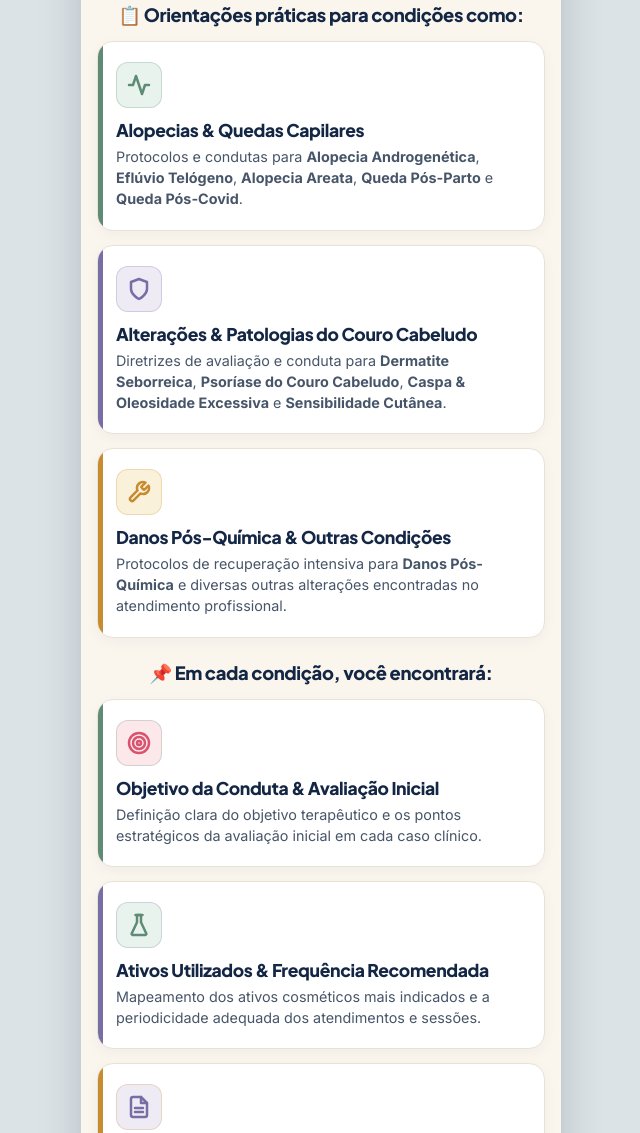
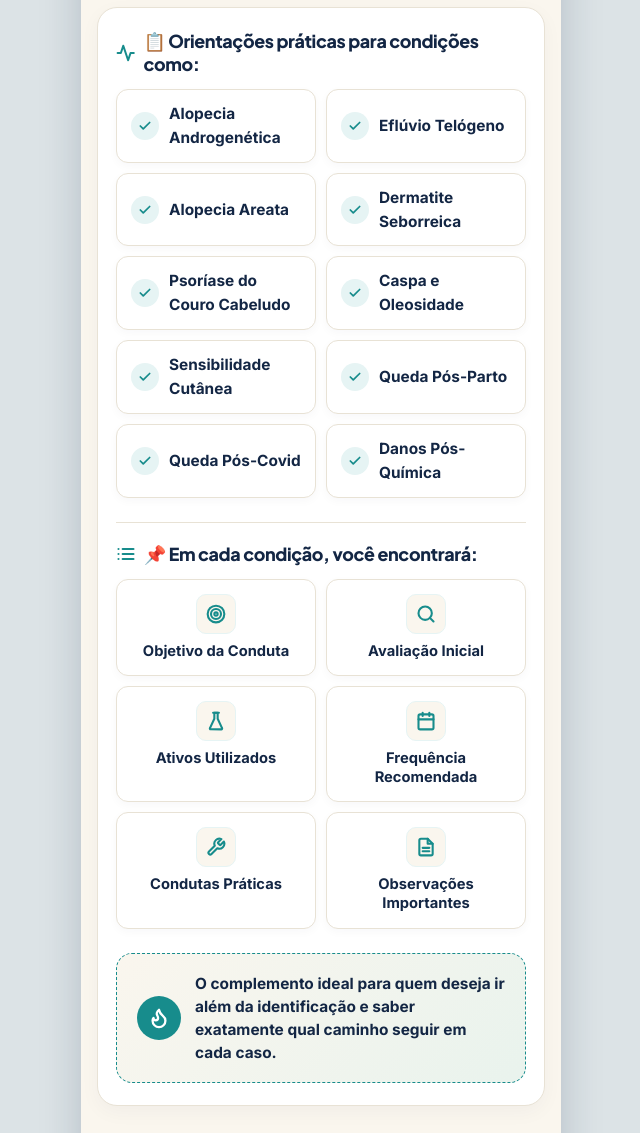
Before and after one commit to whinginh0/mapa-mental-, a website built with Vite: page upsell.html in a window 1280 px wide. Shown: the part 1329-2462 px from the top of the page, without its empty margins (319-959 px from the left). Built offline with nearby package versions, Linux system fonts and the light colour scheme.

Commit message:
style: reformula secoes do upsell com tags individuais de condicoes e 6 cards de pilares

```diff
--- a/upsell.html
+++ b/upsell.html
@@ -41,6 +41,7 @@
   <!-- External Stylesheet -->
   <link rel="stylesheet" href="style.css">
   <style>
+    /* --- DESIGN PREMIUM REFINADO PARA O UPSELL --- */
     .congratulations-banner {
       background: linear-gradient(135deg, #059669 0%, #047857 100%);
       color: #FFFFFF !important;
@@ -60,7 +61,7 @@
       font-family: 'Plus Jakarta Sans', sans-serif;
       font-size: 1.05rem;
       font-weight: 800;
-      margin-bottom: 8px;
+      margin-bottom: 6px;
       display: flex;
       align-items: center;
       justify-content: center;
@@ -74,6 +75,92 @@
       font-weight: 500;
     }
 
+    /* Grid de Condições Clínicas em Tags Visuais */
+    .conditions-grid-tags {
+      display: grid;
+      grid-template-columns: 1fr;
+      gap: 10px;
+      margin: 14px 0 24px 0;
+    }
+    @media (min-width: 480px) {
+      .conditions-grid-tags {
+        grid-template-columns: 1fr 1fr;
+      }
+    }
+    .condition-tag-card {
+      background: #FFFFFF;
+      border: 1.5px solid #E8E2D5;
+      border-radius: 12px;
+      padding: 12px 14px;
+      display: flex;
+      align-items: center;
+      gap: 10px;
+      box-shadow: 0 3px 10px rgba(19, 38, 68, 0.03);
+      transition: transform 0.2s ease, border-color 0.2s ease;
+    }
+    .condition-tag-card:hover {
+      border-color: #178C8C;
+      transform: translateY(-2px);
+    }
+    .condition-tag-icon {
+      width: 28px;
+      height: 28px;
+      min-width: 28px;
+      border-radius: 50%;
+      background-color: #E6F4F4;
+      color: #178C8C;
+      display: flex;
+      align-items: center;
+      justify-content: center;
+    }
+    .condition-tag-name {
+      font-size: 0.88rem;
+      font-weight: 700;
+      color: var(--azul-escuro, #132644);
+    }
+
+    /* Grid de 6 Pilares da Estrutura */
+    .structure-pillars-grid {
+      display: grid;
+      grid-template-columns: 1fr 1fr;
+      gap: 10px;
+      margin-top: 14px;
+    }
+    @media (max-width: 360px) {
+      .structure-pillars-grid {
+        grid-template-columns: 1fr;
+      }
+    }
+    .pillar-card {
+      background-color: #FFFFFF;
+      border: 1.5px solid #E8E2D5;
+      border-radius: 12px;
+      padding: 14px 12px;
+      display: flex;
+      flex-direction: column;
+      align-items: center;
+      text-align: center;
+      gap: 8px;
+      box-shadow: 0 3px 10px rgba(19, 38, 68, 0.03);
+    }
+    .pillar-icon-badge {
+      width: 40px;
+      height: 40px;
+      border-radius: 10px;
+      background: #FAF6EE;
+      color: #178C8C;
+      display: flex;
+      align-items: center;
+      justify-content: center;
+      border: 1px solid #E6F4F4;
+    }
+    .pillar-title {
+      font-size: 0.84rem;
+      font-weight: 800;
+      color: var(--azul-escuro, #132644);
+      line-height: 1.3;
+    }
+
     .custom-callout-card {
       background: linear-gradient(135deg, #FAF6EE 0%, #E9F3ED 100%);
       border: 1.5px dashed var(--teal-clinico, #178C8C);
@@ -82,7 +169,7 @@
       display: flex;
       align-items: center;
       gap: 14px;
-      margin-top: 20px;
+      margin-top: 24px;
     }
     .custom-callout-icon {
       width: 44px;
@@ -102,7 +189,7 @@
       line-height: 1.5;
     }
 
-    /* --- RESPONSIVIDADE MOBILE PERFEITA (< 480px) --- */
+    /* Responsividade Mobile */
     @media (max-width: 480px) {
       .top-bar-content {
         gap: 6px;
@@ -156,29 +243,22 @@
         margin-bottom: 14px !important;
       }
 
-      .audience-grid {
-        gap: 12px;
+      .condition-tag-card {
+        padding: 10px 12px;
       }
-      .audience-card {
-        padding: 16px 14px;
+      .condition-tag-name {
+        font-size: 0.82rem;
       }
-      .audience-card-icon {
-        width: 40px;
-        height: 40px;
-        margin-bottom: 10px;
+
+      .pillar-card {
+        padding: 12px 8px;
       }
-      .audience-card-icon svg {
-        width: 20px;
-        height: 20px;
+      .pillar-icon-badge {
+        width: 36px;
+        height: 36px;
       }
-      .audience-card-title {
-        font-size: 0.94rem;
-        line-height: 1.3;
-        margin-bottom: 6px;
-      }
-      .audience-card-desc {
-        font-size: 0.82rem;
-        line-height: 1.45;
+      .pillar-title {
+        font-size: 0.80rem;
       }
 
       .custom-callout-card {
@@ -189,10 +269,6 @@
         width: 36px;
         height: 36px;
         min-width: 36px;
-      }
-      .custom-callout-icon svg {
-        width: 18px;
-        height: 18px;
       }
       .custom-callout-text {
         font-size: 0.80rem;
@@ -228,7 +304,7 @@
         <svg style="width: 20px; height: 20px;" viewBox="0 0 24 24" fill="none" stroke="currentColor" stroke-width="2.5" stroke-linecap="round" stroke-linejoin="round"><path d="M22 11.08V12a10 10 0 1 1-5.93-9.14"></path><polyline points="22 4 12 14.01 9 11.01"></polyline></svg>
         PARABÉNS PELA SUA AQUISIÇÃO!
       </div>
-      <p style="font-size: 0.86rem; line-height: 1.5; opacity: 0.96;">
+      <p class="congratulations-text">
         Seu acesso ao <strong>+100 Mapas Mentais Ilustrados para Saúde Capilar</strong> já foi enviado para o seu e-mail de compra! Mas antes de sair daqui, veja este complemento exclusivo:
       </p>
     </div>
@@ -249,7 +325,7 @@
         Saiba exatamente o que fazer em cada situação clínica.
       </p>
 
-      <!-- SEÇÃO 1: INTRODUÇÃO EM CARDS VISUAIS ELEGANTES (ESTILO AUDIENCE-CARD) -->
+      <!-- CARDS DE INTRODUÇÃO VISUAL -->
       <div class="audience-grid">
         <!-- Card 1: Verde Sábio -->
         <div class="audience-card fade-in-element visible">
@@ -291,104 +367,152 @@
       </div>
     </section>
 
-    <!-- 4. CONTEÚDO DETALHADO DO GUIA PRÁTICO EM CARDS VISUAIS -->
+    <!-- 4. SEÇÃO "O QUE VOCÊ VAI ENCONTRAR NO GUIA PRÁTICO" -->
     <section class="audience-section section-spacing" style="padding-top: 10px;">
       <div class="section-header">
         <h2 class="section-title">O que você vai encontrar no <span class="hl-pink">Guia Prático</span></h2>
         <p class="section-subtitle">Orientações práticas para as principais alterações capilares da rotina clínica.</p>
       </div>
 
-      <!-- CARDS DAS CONDIÇÕES CLÍNICAS COBERTAS -->
-      <div style="margin-bottom: 24px;">
-        <h3 style="font-size: 1.05rem; font-weight: 800; color: var(--azul-escuro); margin-bottom: 14px; text-align: center;">
+      <!-- CARD CONTAINER PRINCIPAL DA SEÇÃO DE CONTEÚDO -->
+      <div style="background-color: #FFFFFF; border: 1.5px solid var(--cinza-borda); border-radius: 20px; padding: 22px 18px; box-shadow: 0 6px 20px rgba(19, 38, 68, 0.04);">
+
+        <!-- A. GRID DE TAGS INDIVIDUAIS DE CONDIÇÕES CLÍNICAS -->
+        <h3 style="font-size: 1.02rem; font-weight: 800; color: var(--azul-escuro); margin-bottom: 12px; display: flex; align-items: center; gap: 8px;">
+          <svg style="width: 20px; height: 20px; stroke: #178C8C;" viewBox="0 0 24 24" fill="none" stroke-width="2.5" stroke-linecap="round" stroke-linejoin="round"><path d="M22 12h-4l-3 9L9 3l-3 9H2"/></svg>
           📋 Orientações práticas para condições como:
         </h3>
 
-        <div class="audience-grid">
-          <!-- Card 1: Alopecias & Quedas (Verde Sábio) -->
-          <div class="audience-card fade-in-element visible">
-            <div class="audience-card-icon" style="background-color: #E9F3ED; color: #5E8B75;">
-              <svg class="svg-icon" viewBox="0 0 24 24" fill="none" stroke="#5E8B75" stroke-width="2.5" stroke-linecap="round" stroke-linejoin="round">
-                <path d="M22 12h-4l-3 9L9 3l-3 9H2"/>
-              </svg>
+        <div class="conditions-grid-tags">
+          <div class="condition-tag-card">
+            <div class="condition-tag-icon">
+              <svg style="width: 14px; height: 14px;" viewBox="0 0 24 24" fill="none" stroke="currentColor" stroke-width="3" stroke-linecap="round" stroke-linejoin="round"><polyline points="20 6 9 17 4 12"></polyline></svg>
             </div>
-            <h3 class="audience-card-title">Alopecias & Quedas Capilares</h3>
-            <p class="audience-card-desc">Protocolos e condutas para <strong>Alopecia Androgenética</strong>, <strong>Eflúvio Telógeno</strong>, <strong>Alopecia Areata</strong>, <strong>Queda Pós-Parto</strong> e <strong>Queda Pós-Covid</strong>.</p>
+            <span class="condition-tag-name">Alopecia Androgenética</span>
           </div>
 
-          <!-- Card 2: Patologias do Couro (Roxo Suave) -->
-          <div class="audience-card fade-in-element visible">
-            <div class="audience-card-icon" style="background-color: #EFEBF5; color: #796DA6;">
-              <svg class="svg-icon" viewBox="0 0 24 24" fill="none" stroke="#796DA6" stroke-width="2.5" stroke-linecap="round" stroke-linejoin="round">
-                <path d="M12 22s8-4 8-10V5l-8-3-8 3v7c0 6 8 10 8 10z"/>
-              </svg>
+          <div class="condition-tag-card">
+            <div class="condition-tag-icon">
+              <svg style="width: 14px; height: 14px;" viewBox="0 0 24 24" fill="none" stroke="currentColor" stroke-width="3" stroke-linecap="round" stroke-linejoin="round"><polyline points="20 6 9 17 4 12"></polyline></svg>
             </div>
-            <h3 class="audience-card-title">Alterações & Patologias do Couro Cabeludo</h3>
-            <p class="audience-card-desc">Diretrizes de avaliação e conduta para <strong>Dermatite Seborreica</strong>, <strong>Psoríase do Couro Cabeludo</strong>, <strong>Caspa & Oleosidade Excessiva</strong> e <strong>Sensibilidade Cutânea</strong>.</p>
+            <span class="condition-tag-name">Eflúvio Telógeno</span>
           </div>
 
-          <!-- Card 3: Recuperação & Química (Ouro Âmbar) -->
-          <div class="audience-card fade-in-element visible">
-            <div class="audience-card-icon" style="background-color: #FAF1DA; color: #C88C30;">
-              <svg class="svg-icon" viewBox="0 0 24 24" fill="none" stroke="#C88C30" stroke-width="2.5" stroke-linecap="round" stroke-linejoin="round">
-                <path d="M14.7 6.3a1 1 0 0 0 0 1.4l1.6 1.6a1 1 0 0 0 1.4 0l3.77-3.77a6 6 0 0 1-7.94 7.94l-6.91 6.91a2.12 2.12 0 0 1-3-3l6.91-6.91a6 6 0 0 1 7.94-7.94l-3.76 3.76z"/>
-              </svg>
+          <div class="condition-tag-card">
+            <div class="condition-tag-icon">
+              <svg style="width: 14px; height: 14px;" viewBox="0 0 24 24" fill="none" stroke="currentColor" stroke-width="3" stroke-linecap="round" stroke-linejoin="round"><polyline points="20 6 9 17 4 12"></polyline></svg>
             </div>
-            <h3 class="audience-card-title">Danos Pós-Química & Outras Condições</h3>
-            <p class="audience-card-desc">Protocolos de recuperação intensiva para <strong>Danos Pós-Química</strong> e diversas outras alterações encontradas no atendimento profissional.</p>
+            <span class="condition-tag-name">Alopecia Areata</span>
           </div>
+
+          <div class="condition-tag-card">
+            <div class="condition-tag-icon">
+              <svg style="width: 14px; height: 14px;" viewBox="0 0 24 24" fill="none" stroke="currentColor" stroke-width="3" stroke-linecap="round" stroke-linejoin="round"><polyline points="20 6 9 17 4 12"></polyline></svg>
+            </div>
+            <span class="condition-tag-name">Dermatite Seborreica</span>
+          </div>
+
+          <div class="condition-tag-card">
+            <div class="condition-tag-icon">
+              <svg style="width: 14px; height: 14px;" viewBox="0 0 24 24" fill="none" stroke="currentColor" stroke-width="3" stroke-linecap="round" stroke-linejoin="round"><polyline points="20 6 9 17 4 12"></polyline></svg>
+            </div>
+            <span class="condition-tag-name">Psoríase do Couro Cabeludo</span>
+          </div>
+
+          <div class="condition-tag-card">
+            <div class="condition-tag-icon">
+              <svg style="width: 14px; height: 14px;" viewBox="0 0 24 24" fill="none" stroke="currentColor" stroke-width="3" stroke-linecap="round" stroke-linejoin="round"><polyline points="20 6 9 17 4 12"></polyline></svg>
+            </div>
+            <span class="condition-tag-name">Caspa e Oleosidade</span>
+          </div>
+
+          <div class="condition-tag-card">
+            <div class="condition-tag-icon">
+              <svg style="width: 14px; height: 14px;" viewBox="0 0 24 24" fill="none" stroke="currentColor" stroke-width="3" stroke-linecap="round" stroke-linejoin="round"><polyline points="20 6 9 17 4 12"></polyline></svg>
+            </div>
+            <span class="condition-tag-name">Sensibilidade Cutânea</span>
+          </div>
+
+          <div class="condition-tag-card">
+            <div class="condition-tag-icon">
+              <svg style="width: 14px; height: 14px;" viewBox="0 0 24 24" fill="none" stroke="currentColor" stroke-width="3" stroke-linecap="round" stroke-linejoin="round"><polyline points="20 6 9 17 4 12"></polyline></svg>
+            </div>
+            <span class="condition-tag-name">Queda Pós-Parto</span>
+          </div>
+
+          <div class="condition-tag-card">
+            <div class="condition-tag-icon">
+              <svg style="width: 14px; height: 14px;" viewBox="0 0 24 24" fill="none" stroke="currentColor" stroke-width="3" stroke-linecap="round" stroke-linejoin="round"><polyline points="20 6 9 17 4 12"></polyline></svg>
+            </div>
+            <span class="condition-tag-name">Queda Pós-Covid</span>
+          </div>
+
+          <div class="condition-tag-card">
+            <div class="condition-tag-icon">
+              <svg style="width: 14px; height: 14px;" viewBox="0 0 24 24" fill="none" stroke="currentColor" stroke-width="3" stroke-linecap="round" stroke-linejoin="round"><polyline points="20 6 9 17 4 12"></polyline></svg>
+            </div>
+            <span class="condition-tag-name">Danos Pós-Química</span>
           </div>
         </div>
 
-      <!-- CARDS DA ESTRUTURA INTERNA (EM CADA CONDIÇÃO VOCÊ ENCONTRARÁ) -->
-      <div>
-        <h3 style="font-size: 1.05rem; font-weight: 800; color: var(--azul-escuro); margin-bottom: 14px; text-align: center;">
+        <!-- B. OS 6 PILARES ESTRUTURAIS EM CARDS DEDICADOS -->
+        <h3 style="font-size: 1.02rem; font-weight: 800; color: var(--azul-escuro); margin-top: 24px; margin-bottom: 12px; border-top: 1px solid var(--cinza-borda); padding-top: 20px; display: flex; align-items: center; gap: 8px;">
+          <svg style="width: 20px; height: 20px; stroke: #178C8C;" viewBox="0 0 24 24" fill="none" stroke-width="2.5" stroke-linecap="round" stroke-linejoin="round"><line x1="8" y1="6" x2="21" y2="6"></line><line x1="8" y1="12" x2="21" y2="12"></line><line x1="8" y1="18" x2="21" y2="18"></line><line x1="3" y1="6" x2="3.01" y2="6"></line><line x1="3" y1="12" x2="3.01" y2="12"></line><line x1="3" y1="18" x2="3.01" y2="18"></line></svg>
           📌 Em cada condição, você encontrará:
         </h3>
 
-        <div class="audience-grid">
-          <!-- Card 1: Objetivo & Avaliação (Rosa Destaque) -->
-          <div class="audience-card fade-in-element visible">
-            <div class="audience-card-icon" style="background-color: #FCE8EB; color: #D9536F;">
-              <svg class="svg-icon" viewBox="0 0 24 24" fill="none" stroke="#D9536F" stroke-width="2.5" stroke-linecap="round" stroke-linejoin="round">
-                <circle cx="12" cy="12" r="10"></circle><circle cx="12" cy="12" r="6"></circle><circle cx="12" cy="12" r="2"></circle>
-              </svg>
+        <div class="structure-pillars-grid">
+          <div class="pillar-card">
+            <div class="pillar-icon-badge">
+              <svg style="width: 20px; height: 20px;" viewBox="0 0 24 24" fill="none" stroke="currentColor" stroke-width="2.5" stroke-linecap="round" stroke-linejoin="round"><circle cx="12" cy="12" r="10"></circle><circle cx="12" cy="12" r="6"></circle><circle cx="12" cy="12" r="2"></circle></svg>
             </div>
-            <h3 class="audience-card-title">Objetivo da Conduta & Avaliação Inicial</h3>
-            <p class="audience-card-desc">Definição clara do objetivo terapêutico e os pontos estratégicos da avaliação inicial em cada caso clínico.</p>
+            <div class="pillar-title">Objetivo da Conduta</div>
           </div>
 
-          <!-- Card 2: Ativos & Frequência (Verde Sábio) -->
-          <div class="audience-card fade-in-element visible">
-            <div class="audience-card-icon" style="background-color: #E9F3ED; color: #5E8B75;">
-              <svg class="svg-icon" viewBox="0 0 24 24" fill="none" stroke="#5E8B75" stroke-width="2.5" stroke-linecap="round" stroke-linejoin="round">
-                <path d="M10 2v7.31L4.75 20.5a1 1 0 0 0 .85 1.5h12.8a1 1 0 0 0 .85-1.5L14 9.31V2z"></path><line x1="8.5" y1="2" x2="15.5" y2="2"></line>
-              </svg>
+          <div class="pillar-card">
+            <div class="pillar-icon-badge">
+              <svg style="width: 20px; height: 20px;" viewBox="0 0 24 24" fill="none" stroke="currentColor" stroke-width="2.5" stroke-linecap="round" stroke-linejoin="round"><circle cx="11" cy="11" r="8"></circle><line x1="21" y1="21" x2="16.65" y2="16.65"></line></svg>
             </div>
-            <h3 class="audience-card-title">Ativos Utilizados & Frequência Recomendada</h3>
-            <p class="audience-card-desc">Mapeamento dos ativos cosméticos mais indicados e a periodicidade adequada dos atendimentos e sessões.</p>
+            <div class="pillar-title">Avaliação Inicial</div>
           </div>
 
-          <!-- Card 3: Condutas & Observações (Roxo Suave) -->
-          <div class="audience-card fade-in-element visible">
-            <div class="audience-card-icon" style="background-color: #EFEBF5; color: #796DA6;">
-              <svg class="svg-icon" viewBox="0 0 24 24" fill="none" stroke="#796DA6" stroke-width="2.5" stroke-linecap="round" stroke-linejoin="round">
-                <path d="M14 2H6a2 2 0 0 0-2 2v16a2 2 0 0 0 2 2h12a2 2 0 0 0 2-2V8z"></path><polyline points="14 2 14 8 20 8"></polyline><line x1="16" y1="13" x2="8" y2="13"></line><line x1="16" y1="17" x2="8" y2="17"></line>
-              </svg>
+          <div class="pillar-card">
+            <div class="pillar-icon-badge">
+              <svg style="width: 20px; height: 20px;" viewBox="0 0 24 24" fill="none" stroke="currentColor" stroke-width="2.5" stroke-linecap="round" stroke-linejoin="round"><path d="M10 2v7.31L4.75 20.5a1 1 0 0 0 .85 1.5h12.8a1 1 0 0 0 .85-1.5L14 9.31V2z"></path><line x1="8.5" y1="2" x2="15.5" y2="2"></line></svg>
             </div>
-            <h3 class="audience-card-title">Condutas Práticas & Observações Importantes</h3>
-            <p class="audience-card-desc">Passo a passo das condutas no atendimento e os alertas essenciais para conduzir com segurança e máxima eficácia.</p>
+            <div class="pillar-title">Ativos Utilizados</div>
           </div>
+
+          <div class="pillar-card">
+            <div class="pillar-icon-badge">
+              <svg style="width: 20px; height: 20px;" viewBox="0 0 24 24" fill="none" stroke="currentColor" stroke-width="2.5" stroke-linecap="round" stroke-linejoin="round"><rect x="3" y="4" width="18" height="18" rx="2" ry="2"></rect><line x1="16" y1="2" x2="16" y2="6"></line><line x1="8" y1="2" x2="8" y2="6"></line><line x1="3" y1="10" x2="21" y2="10"></line></svg>
+            </div>
+            <div class="pillar-title">Frequência Recomendada</div>
+          </div>
+
+          <div class="pillar-card">
+            <div class="pillar-icon-badge">
+              <svg style="width: 20px; height: 20px;" viewBox="0 0 24 24" fill="none" stroke="currentColor" stroke-width="2.5" stroke-linecap="round" stroke-linejoin="round"><path d="M14.7 6.3a1 1 0 0 0 0 1.4l1.6 1.6a1 1 0 0 0 1.4 0l3.77-3.77a6 6 0 0 1-7.94 7.94l-6.91 6.91a2.12 2.12 0 0 1-3-3l6.91-6.91a6 6 0 0 1 7.94-7.94l-3.76 3.76z"></path></svg>
+            </div>
+            <div class="pillar-title">Condutas Práticas</div>
+          </div>
+
+          <div class="pillar-card">
+            <div class="pillar-icon-badge">
+              <svg style="width: 20px; height: 20px;" viewBox="0 0 24 24" fill="none" stroke="currentColor" stroke-width="2.5" stroke-linecap="round" stroke-linejoin="round"><path d="M14 2H6a2 2 0 0 0-2 2v16a2 2 0 0 0 2 2h12a2 2 0 0 0 2-2V8z"></path><polyline points="14 2 14 8 20 8"></polyline><line x1="16" y1="13" x2="8" y2="13"></line><line x1="16" y1="17" x2="8" y2="17"></line></svg>
+            </div>
+            <div class="pillar-title">Observações Importantes</div>
           </div>
         </div>
 
-      <!-- CARD DESTAQUE RESUMO -->
+        <!-- C. CALLOUT RESUMO DE IMPACTO -->
         <div class="custom-callout-card">
           <div class="custom-callout-icon">
             <svg style="width: 22px; height: 22px;" viewBox="0 0 24 24" fill="none" stroke="currentColor" stroke-width="2.5" stroke-linecap="round" stroke-linejoin="round"><path d="M8.5 14.5A2.5 2.5 0 0 0 11 12c0-1.38-.5-2-1-3-1.072-2.143-.224-4.054 2-6 .5 2.5 2 4.9 4 6.5 2 1.6 3 3.5 3 5.5a7 7 0 1 1-14 0c0-1.153.433-2.294 1-3a2.5 2.5 0 0 0 2.5 2.5z"></path></svg>
           </div>
           <div class="custom-callout-text">
             O complemento ideal para quem deseja ir além da identificação e saber exatamente qual caminho seguir em cada caso.
+          </div>
         </div>
       </div>
     </section>
```
Lines whose indentation alone changed are shown as unchanged.
